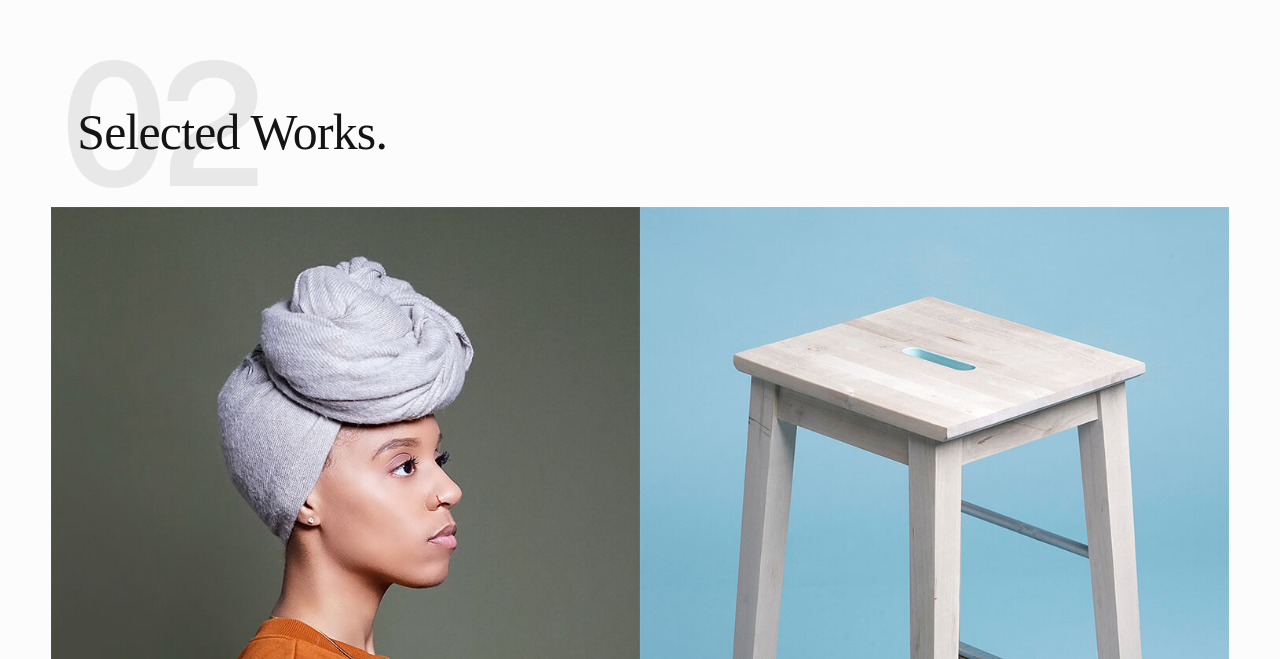
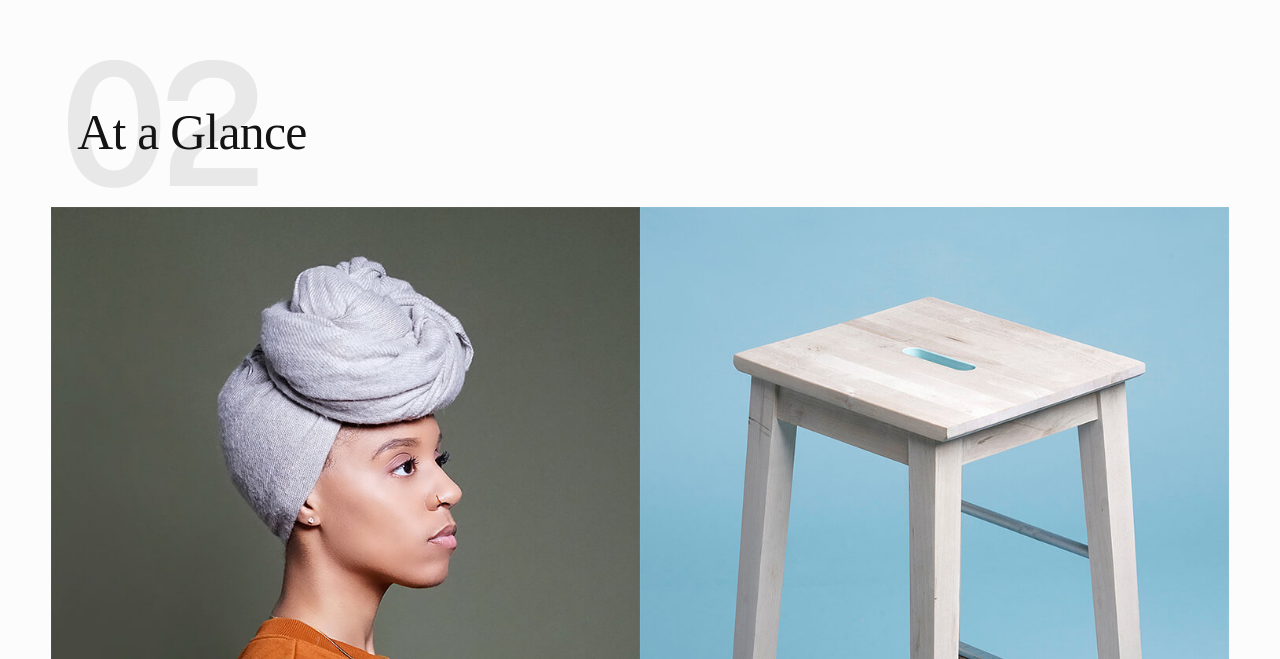
Before and after one commit to JungminMah/JungminMah.github.io, a plain HTML site: page index.html in a window 1280 px wide. Shown: the part 2077-2736 px from the top of the page. Drawn offline with nearby package versions, Linux system fonts and the light colour scheme; a web font is replaced by a local one.

Commit message:
Update index.html

```diff
--- a/index.html
+++ b/index.html
@@ -290,14 +290,14 @@
 
 
 
-        <!-- # works
+        <!-- # at a glance
         ================================================== -->
         <section id="works" class="s-works target-section">
 
             <div class="row">
                 <div class="column xl-12">
                     <div class="section-header" data-num="02">
-                        <h2 class="text-display-title">Selected Works.</h2>
+                        <h2 class="text-display-title">At a Glance</h2>
                     </div> <!-- end section-header -->
                 </div>
             </div>
```
